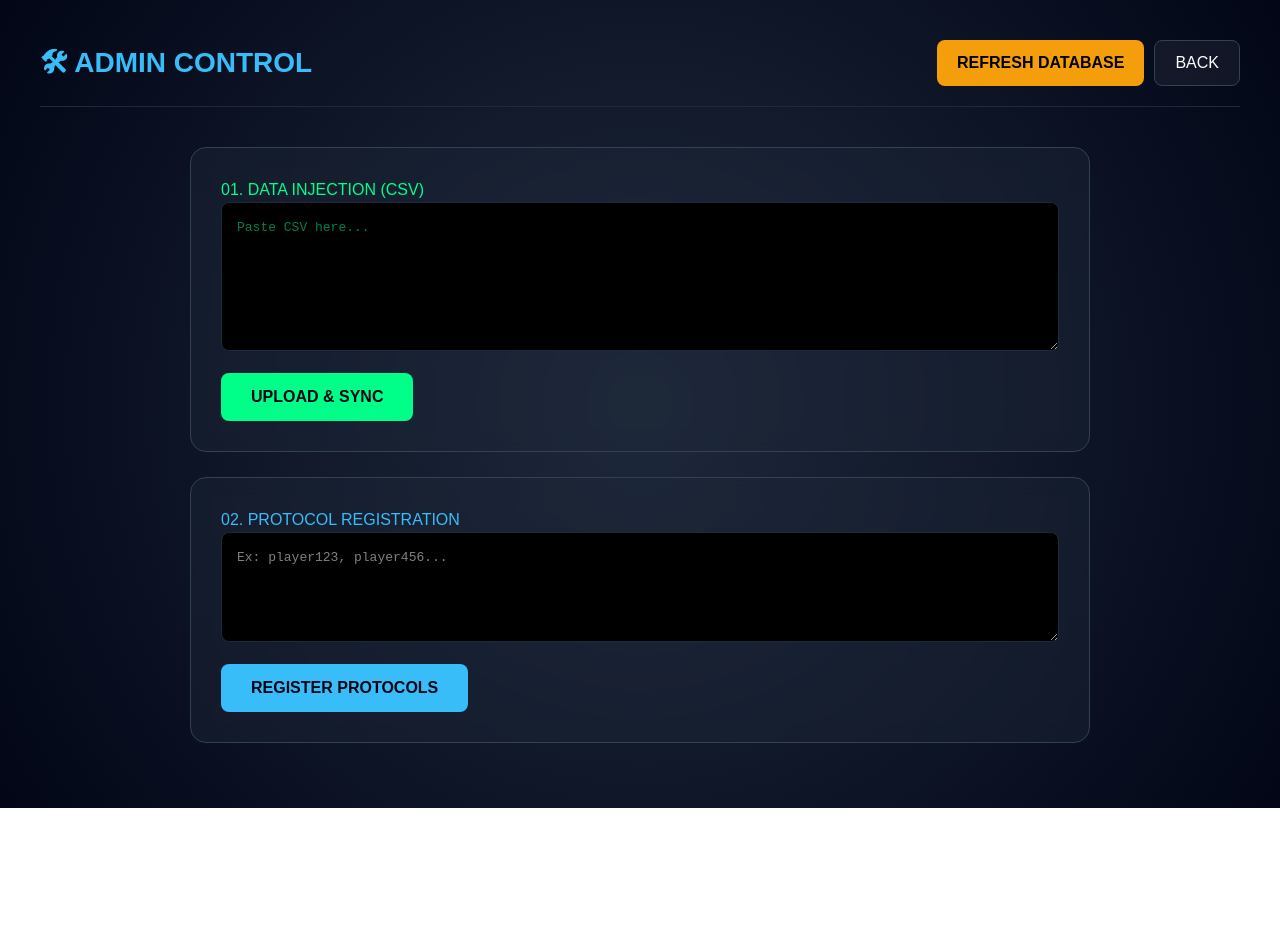
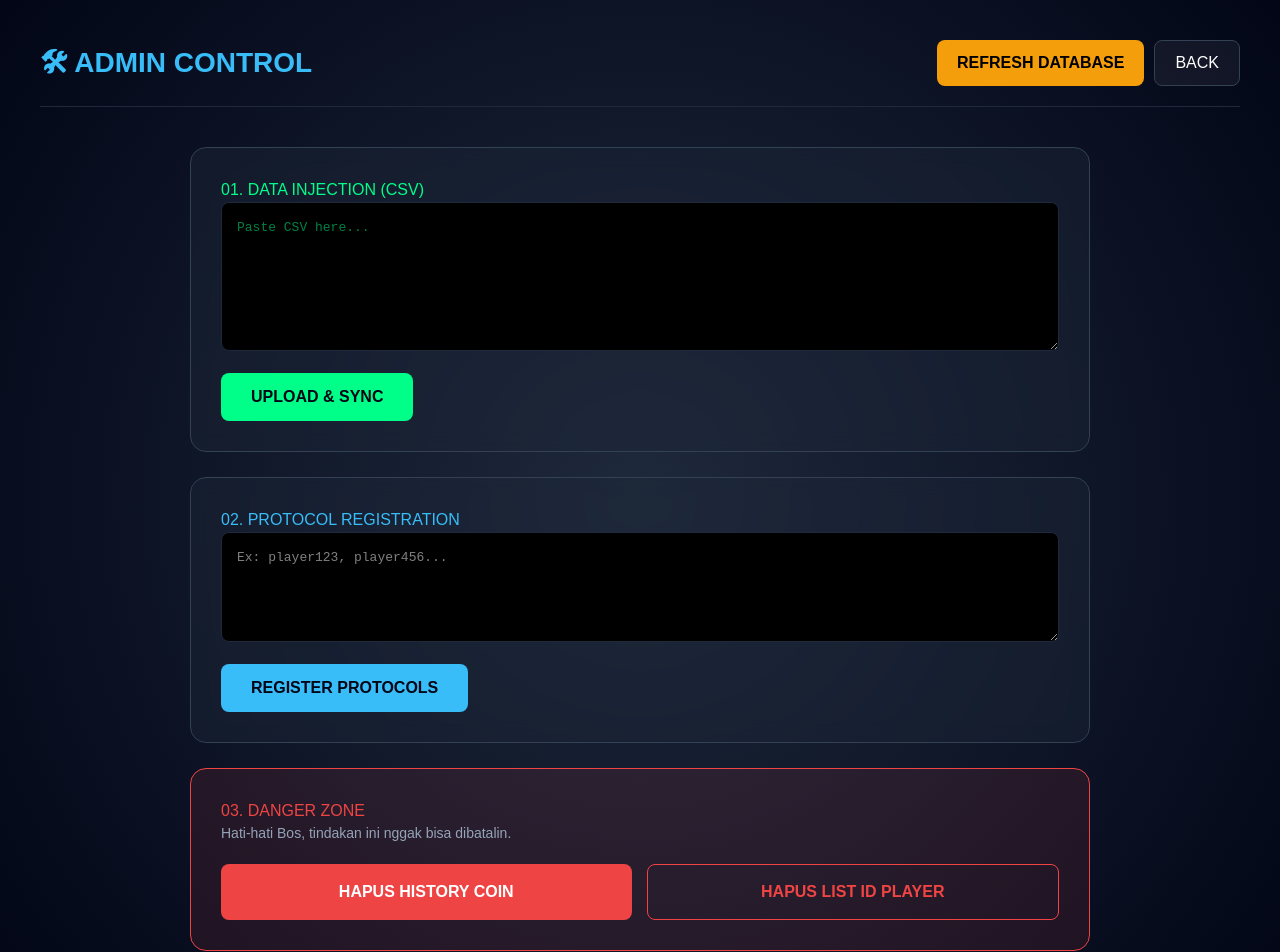
Before and after one commit to revinexiv/win-lose-app, a Next.js app: page /admin in a window 1280 px wide. Shown: the top 952 px of the page. Before the commit the page ends 808 px from the top, so only its background shows below. Built offline with nearby package versions, Linux system fonts and the light colour scheme.

Commit message:
fixed pt6

```diff
--- a/app/admin/page.js
+++ b/app/admin/page.js
@@ -9,6 +9,7 @@ export default function AdminPanel() {
   const [listPlayerIds, setListPlayerIds] = useState('')
   const [loading, setLoading] = useState(false)
 
+  // 1. UPLOAD CSV & REFRESH VIEW
   const handleUpload = async () => {
     if (!csvText) return alert('Isi dulu datanya, Bos!')
     const { data: { user } } = await supabase.auth.getUser()
@@ -33,10 +34,71 @@ export default function AdminPanel() {
       const { error } = await supabase.from('coin_history').upsert(dataToInsert)
       if (error) throw error
 
-      // Otomatis suruh server ngitung ulang setelah upload
       await supabase.rpc('refresh_player_rekap')
       alert('Upload Berhasil & Database Diperbarui!')
       setCsvText('')
+    } catch (err) {
+      alert('Error: ' + err.message)
+    } finally {
+      setLoading(false)
+    }
+  }
+
+  // 2. REGISTER MULTIPLE PLAYER IDS
+  const addMultiplePlayers = async () => {
+    if (!listPlayerIds) return alert('Isi dulu list ID-nya!')
+    const { data: { user } } = await supabase.auth.getUser()
+    setLoading(true)
+    try {
+      const rawIds = listPlayerIds.split(/[\n,]+/).map(id => id.trim()).filter(id => id !== '')
+      const uniqueIds = [...new Set(rawIds)]
+      const dataToInsert = uniqueIds.map(id => ({ player_id: id, user_id: user.id }))
+
+      const { error } = await supabase.from('monitored_players').upsert(dataToInsert)
+      if (error) throw error
+
+      // Refresh view juga supaya ID baru muncul (biarpun saldo 0)
+      await supabase.rpc('refresh_player_rekap')
+      alert(`Mantap! ${uniqueIds.length} ID berhasil diproses.`)
+      setListPlayerIds('')
+    } catch (err) {
+      alert('Gagal: ' + err.message)
+    } finally {
+      setLoading(false)
+    }
+  }
+
+  // 3. DELETE HISTORY COIN ONLY
+  const deleteHistory = async () => {
+    const yakin = confirm("Yakin mau hapus SEMUA HISTORY COIN lu, Bos Riku? ID Watchlist tetep aman kok.")
+    if (!yakin) return
+
+    const { data: { user } } = await supabase.auth.getUser()
+    setLoading(true)
+    try {
+      const { error } = await supabase.from('coin_history').delete().eq('user_id', user.id)
+      if (error) throw error
+      await supabase.rpc('refresh_player_rekap')
+      alert('Semua history coin berhasil dihapus!')
+    } catch (err) {
+      alert('Error: ' + err.message)
+    } finally {
+      setLoading(false)
+    }
+  }
+
+  // 4. DELETE ALL WATCHLIST (ID PLAYER)
+  const deleteWatchlist = async () => {
+    const yakin = confirm("Semua daftar ID PLAYER lu bakal dihapus. Yakin?")
+    if (!yakin) return
+
+    const { data: { user } } = await supabase.auth.getUser()
+    setLoading(true)
+    try {
+      const { error } = await supabase.from('monitored_players').delete().eq('user_id', user.id)
+      if (error) throw error
+      await supabase.rpc('refresh_player_rekap')
+      alert('Semua daftar ID player berhasil dihapus!')
     } catch (err) {
       alert('Error: ' + err.message)
     } finally {
@@ -57,38 +119,20 @@ export default function AdminPanel() {
     }
   }
 
-  const addMultiplePlayers = async () => {
-    if (!listPlayerIds) return alert('Isi dulu list ID-nya!')
-    const { data: { user } } = await supabase.auth.getUser()
-    setLoading(true)
-    try {
-      const rawIds = listPlayerIds.split(/[\n,]+/).map(id => id.trim()).filter(id => id !== '')
-      const uniqueIds = [...new Set(rawIds)]
-      const dataToInsert = uniqueIds.map(id => ({ player_id: id, user_id: user.id }))
-      const { error } = await supabase.from('monitored_players').upsert(dataToInsert)
-      if (error) throw error
-      alert(`Mantap! ${uniqueIds.length} ID berhasil diproses.`)
-      setListPlayerIds('')
-    } catch (err) {
-      alert('Gagal: ' + err.message)
-    } finally {
-      setLoading(false)
-    }
-  }
-
   return (
     <div style={{ padding: '40px', backgroundColor: '#020617', backgroundImage: 'radial-gradient(circle at 50% 50%, #1e293b 0%, #020617 100%)', color: '#f8fafc', minHeight: '100vh', fontFamily: 'sans-serif' }}>
       <div style={{ display: 'flex', justifyContent: 'space-between', alignItems: 'center', marginBottom: '40px', borderBottom: '1px solid #1e293b', paddingBottom: '20px' }}>
         <h1 style={{ fontSize: '28px', fontWeight: '900', color: '#38bdf8' }}>🛠 ADMIN CONTROL</h1>
         <div style={{ display: 'flex', gap: '10px' }}>
           <button onClick={manualRefresh} disabled={loading} style={{ background: '#f59e0b', color: '#000', border: 'none', padding: '10px 20px', borderRadius: '8px', cursor: 'pointer', fontWeight: 'bold' }}>
-            {loading ? 'CALCULATING...' : 'REFRESH DATABASE'}
+            {loading ? 'WAIT...' : 'REFRESH DATABASE'}
           </button>
           <button onClick={() => window.location.href = '/'} style={{ background: 'rgba(255, 255, 255, 0.05)', color: 'white', border: '1px solid #334155', padding: '10px 20px', borderRadius: '8px', cursor: 'pointer' }}>BACK</button>
         </div>
       </div>
 
       <div style={{ maxWidth: '900px', margin: '0 auto' }}>
+        {/* BLOCK 1: UPLOAD CSV */}
         <div style={{ background: 'rgba(30, 41, 59, 0.4)', padding: '30px', borderRadius: '16px', marginBottom: '25px', border: '1px solid #334155', backdropFilter: 'blur(10px)' }}>
           <h3 style={{ marginTop: 0, color: '#00ff88' }}>01. DATA INJECTION (CSV)</h3>
           <textarea style={{ width: '100%', background: '#000', color: '#00ff88', padding: '15px', border: '1px solid #1e293b', borderRadius: '8px', fontFamily: 'monospace', boxSizing: 'border-box' }} rows="6" value={csvText} onChange={(e) => setCsvText(e.target.value)} placeholder='Paste CSV here...' />
@@ -97,6 +141,7 @@ export default function AdminPanel() {
           </button>
         </div>
 
+        {/* BLOCK 2: REGISTER PROTOCOLS */}
         <div style={{ background: 'rgba(30, 41, 59, 0.4)', padding: '30px', borderRadius: '16px', marginBottom: '25px', border: '1px solid #334155', backdropFilter: 'blur(10px)' }}>
           <h3 style={{ marginTop: 0, color: '#38bdf8' }}>02. PROTOCOL REGISTRATION</h3>
           <textarea style={{ width: '100%', background: '#000', color: '#fff', padding: '15px', border: '1px solid #1e293b', borderRadius: '8px', fontFamily: 'monospace', boxSizing: 'border-box' }} rows="4" value={listPlayerIds} onChange={(e) => setListPlayerIds(e.target.value)} placeholder="Ex: player123, player456..." />
@@ -104,6 +149,20 @@ export default function AdminPanel() {
             REGISTER PROTOCOLS
           </button>
         </div>
+
+        {/* BLOCK 3: DANGER ZONE (TOMBOL HAPUS) */}
+        <div style={{ background: 'rgba(239, 68, 68, 0.1)', padding: '30px', borderRadius: '16px', border: '1px solid #ef4444' }}>
+          <h3 style={{ marginTop: 0, color: '#ef4444' }}>03. DANGER ZONE</h3>
+          <p style={{ fontSize: '14px', color: '#94a3b8', marginBottom: '20px' }}>Hati-hati Bos, tindakan ini nggak bisa dibatalin.</p>
+          <div style={{ display: 'flex', gap: '15px' }}>
+            <button disabled={loading} onClick={deleteHistory} style={{ flex: 1, padding: '15px', backgroundColor: '#ef4444', color: '#fff', border: 'none', cursor: 'pointer', fontWeight: 'bold', borderRadius: '8px' }}>
+              {loading ? 'CLEANING...' : 'HAPUS HISTORY COIN'}
+            </button>
+            <button disabled={loading} onClick={deleteWatchlist} style={{ flex: 1, padding: '15px', backgroundColor: 'transparent', color: '#ef4444', border: '1px solid #ef4444', cursor: 'pointer', fontWeight: 'bold', borderRadius: '8px' }}>
+              {loading ? 'CLEANING...' : 'HAPUS LIST ID PLAYER'}
+            </button>
+          </div>
+        </div>
       </div>
     </div>
   )
```
